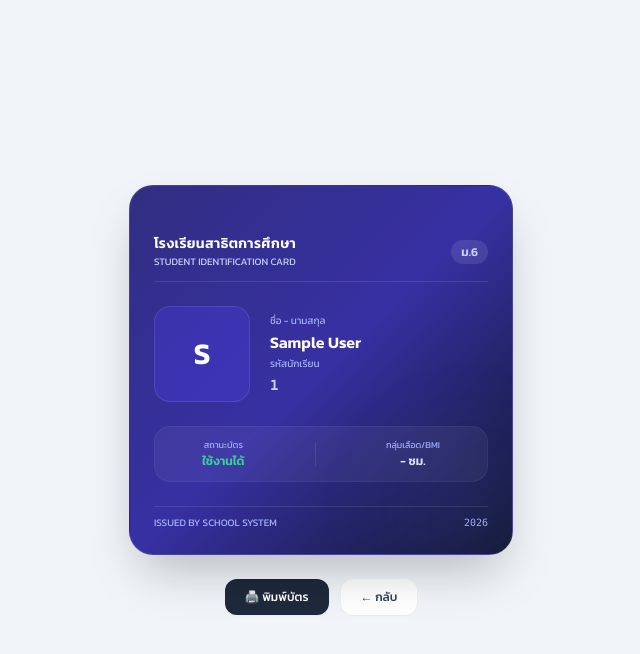
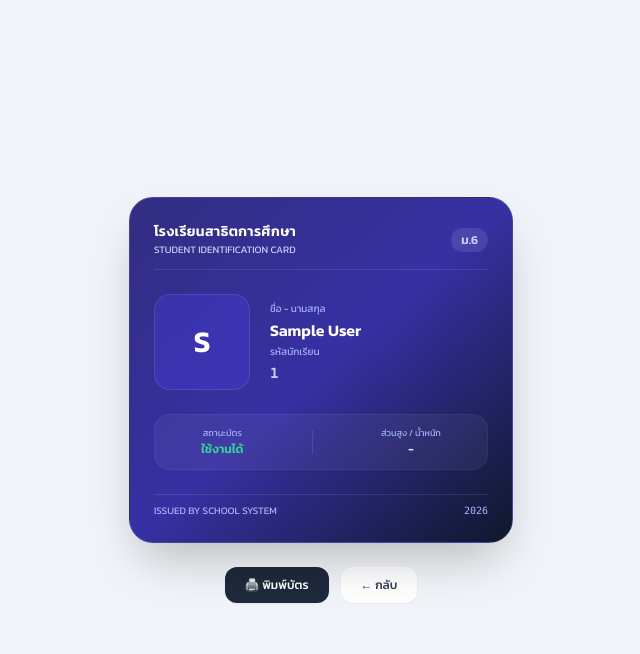
Before and after one commit to sittisak2009/student-web, a Flask app: page /student/card in a window 1280 px wide. Shown: the top 654 px of the page, without its empty margins (319-959 px from the left). Run offline with Flask 3, Linux system fonts and the light colour scheme; the visitor is signed in with stand-in values (Sample User, id 1); data comes from the database, SQL or seed files in the repository; some libraries are stand-ins or nearby versions.

Commit message:
Update student_card.html

```diff
--- a/templates/student_card.html
+++ b/templates/student_card.html
@@ -9,10 +9,8 @@
     <style> body { font-family: 'Kanit', sans-serif; } </style>
 </head>
 <body class="bg-slate-100 min-h-screen flex flex-col items-center justify-center p-4">
+
     <div class="w-full max-w-sm bg-gradient-to-br from-indigo-900 via-indigo-800 to-slate-900 text-white rounded-3xl p-6 shadow-2xl space-y-6 border border-white/10 relative overflow-hidden">
-
-        <!-- Background Pattern -->
-        <div class="absolute -right-10 -bottom-10 w-40 h-40 bg-indigo-500/10 rounded-full blur-2xl pointer-events-none"></div>
 
         <div class="flex justify-between items-center border-b border-white/10 pb-3">
             <div>
@@ -43,14 +41,16 @@
             </div>
             <div class="w-px h-6 bg-white/10"></div>
             <div>
-                <p class="text-[9px] text-indigo-300">กลุ่มเลือด/BMI</p>
-                <p class="text-xs font-semibold text-indigo-100">{{ s[7] or '-' }} ซม.</p>
+                <p class="text-[9px] text-indigo-300">ส่วนสูง / น้ำหนัก</p>
+                <p class="text-xs font-semibold text-indigo-100">
+                    {% if s[7] and s[8] %}{{ s[7] }} ซม. / {{ s[8] }} กก.{% else %}-{% endif %}
+                </p>
             </div>
         </div>
 
         <div class="flex justify-between items-center text-[10px] text-indigo-300 pt-2 border-t border-white/10">
             <span>ISSUED BY SCHOOL SYSTEM</span>
-            <span class="font-mono">{{ s[12][:10] if s[12] else '2026' }}</span>
+            <span class="font-mono">2026</span>
         </div>
     </div>
 
@@ -58,5 +58,6 @@
         <button onclick="window.print()" class="bg-slate-800 hover:bg-slate-700 text-white text-xs py-2.5 px-5 rounded-xl font-medium transition shadow-sm">🖨️ พิมพ์บัตร</button>
         <a href="/student" class="bg-white hover:bg-slate-200 text-slate-700 text-xs py-2.5 px-5 rounded-xl font-medium transition shadow-sm">← กลับ</a>
     </div>
+
 </body>
-  </html>
+    </html>
```
